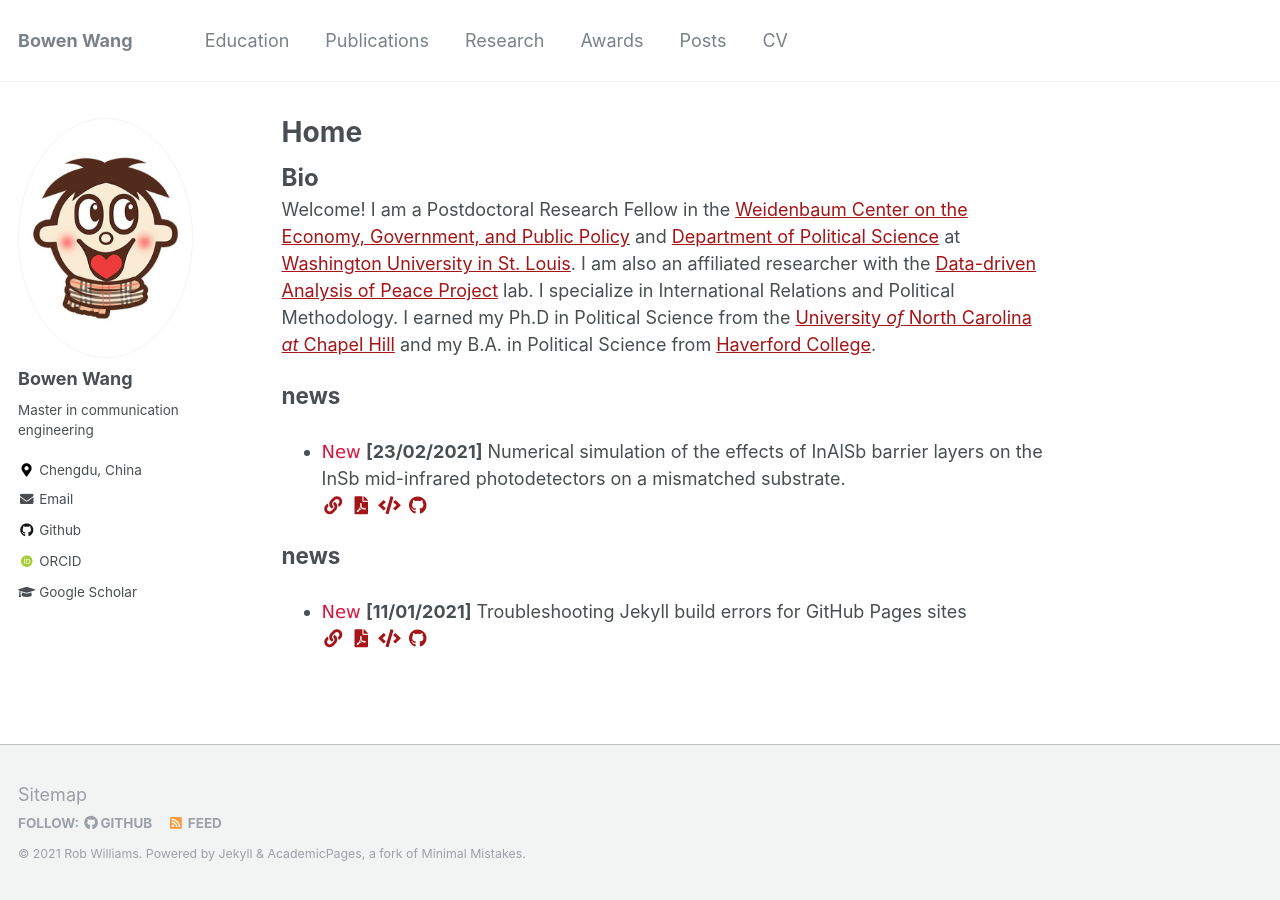
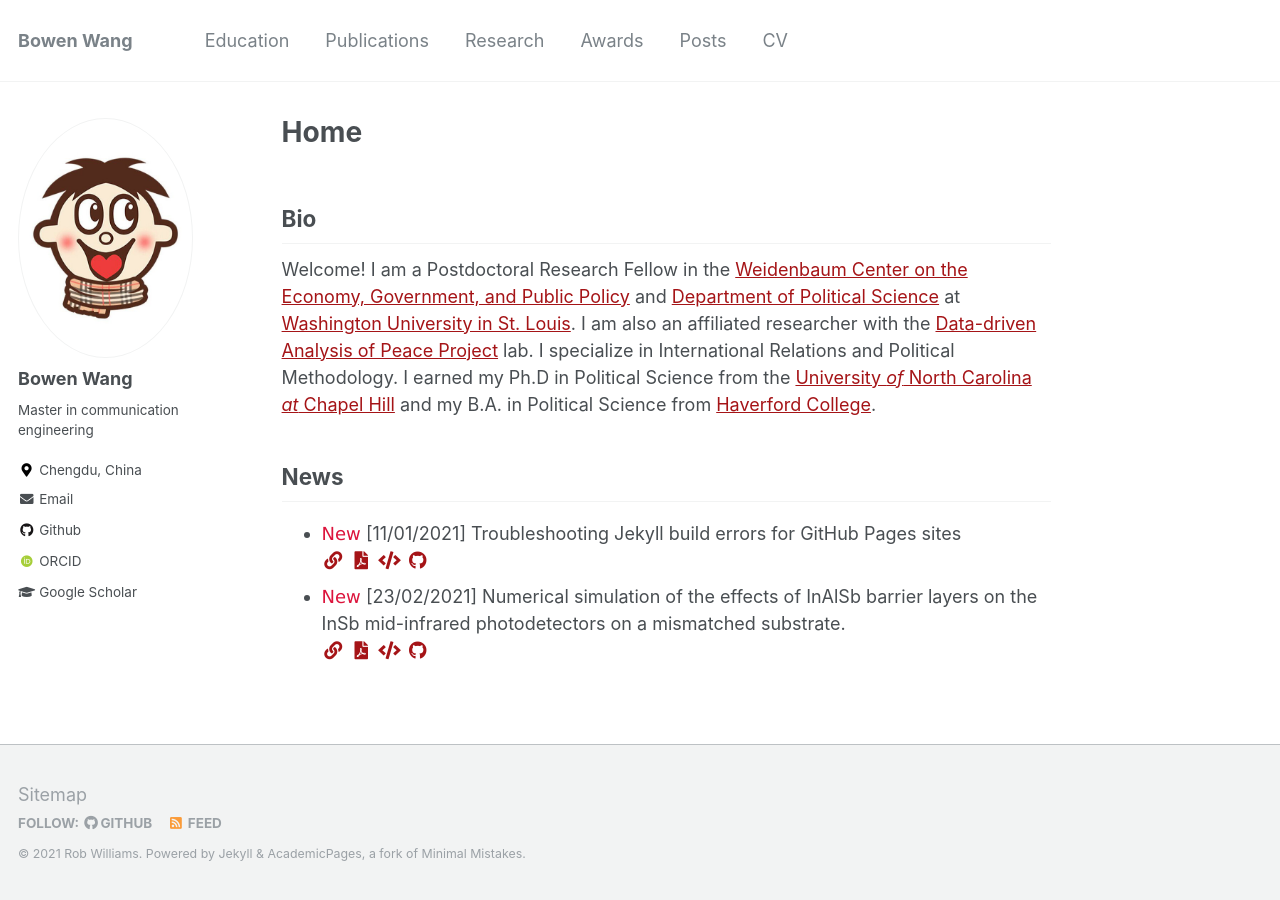
Before and after one commit to BW-Wang/BW-Wang.github.io, a Jekyll site: the page built from _pages/about.md, in a window 1280 px wide. Built offline with Jekyll 4.4.1, drawn with Linux system fonts in a browser that asks for light colours; some web fonts are replaced.

Commit message:
add home

```diff
--- /dev/null
+++ b/_includes/archive-news.html
@@ -0,0 +1,28 @@
+{% include base_path %}
+
+<body>
+	<h2>News</h2>
+	<ul>
+		{% for post in site.news %}
+			<li>
+				<font face="verdana" color="#DC143C">New</font>
+				{{ post.newsdate }}
+				{{ post.newstitle }}
+				<br>
+				{% if post.newslink %}
+					<a href="{{ post.newslink }}"><i class="fas fa-fw fa-link zoom" aria-hidden="true"></i></a>
+				{% endif %}
+				{% if post.newsurl %}
+					<a href="{{ post.newsurl }}"><i class="fas fa-fw fa-file-pdf zoom" aria-hidden="true"></i></a>
+				{% endif %}
+				{% if post.newscode %}
+					<a href="{{ post.newscode }}"><i class="fas fa-fw fa-code zoom" aria-hidden="true"></i></a>
+				{% endif %}
+				{% if post.newsgithub %}
+					<a href="{{ post.newsgithub }}"><i class="fab fa-fw fa-github zoom" aria-hidden="true"></i></a>
+				{% endif %}
+			</li>
+	{% endfor %}
+	</ul>
+
+</body>
--- a/_pages/about.md
+++ b/_pages/about.md
@@ -8,7 +8,7 @@
   - /about.html
 ---
 
-<font size=5><b>Bio</b></font>
+## Bio
 
 Welcome! I am a Postdoctoral Research Fellow in the
 [Weidenbaum Center on the Economy, Government, and Public Policy](https://wc.wustl.edu/)
@@ -23,7 +23,4 @@
 <nbsp>
 
 {% include base_path %}
-
-{% for post in site.news reversed %}
-  {% include archive-single.html %}
-{% endfor %}
+{% include archive-news.html %}
```
